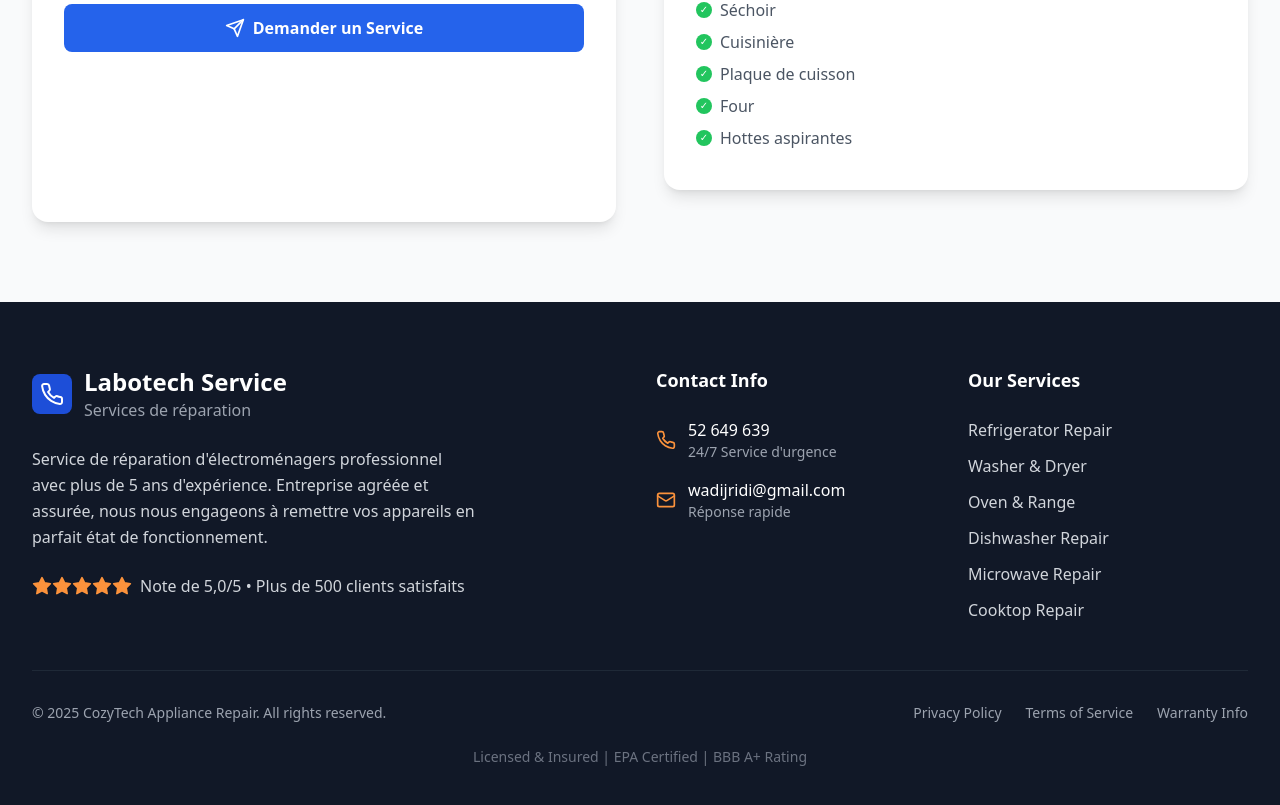
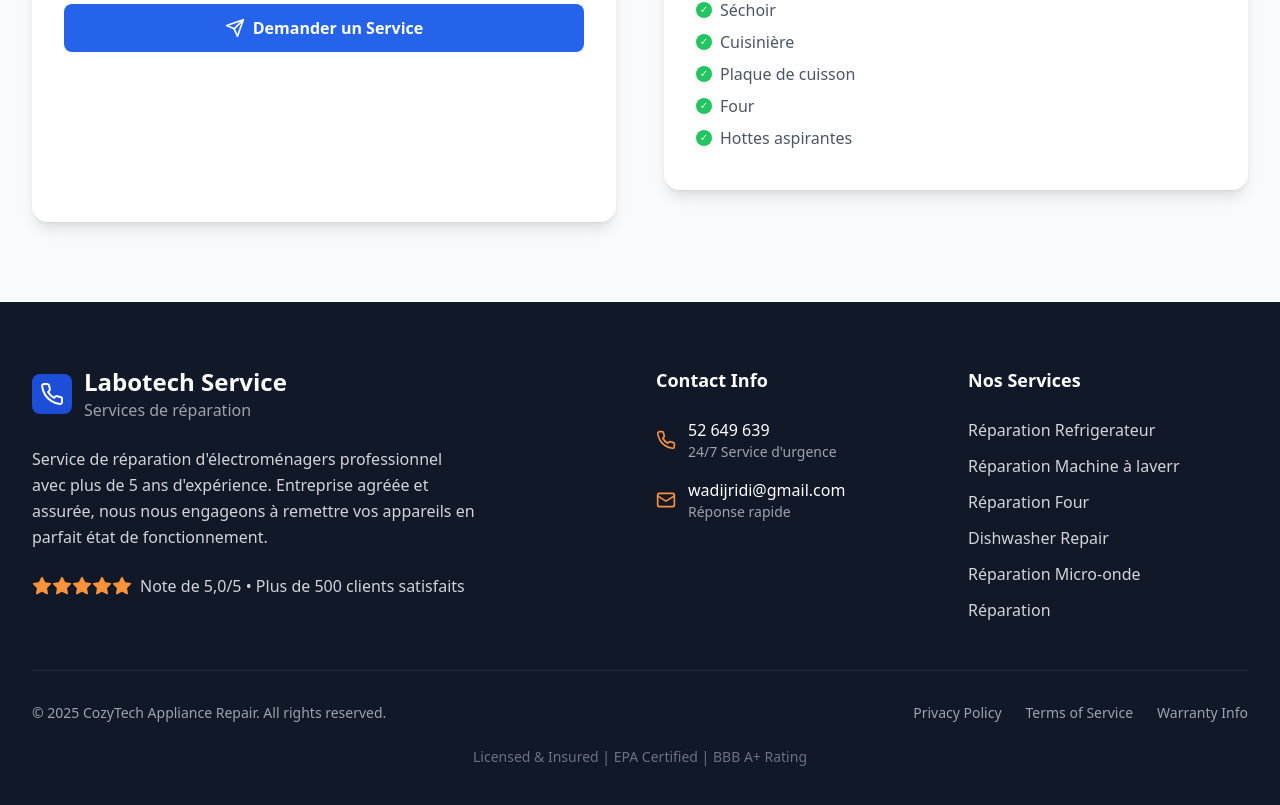
Before and after one commit to labotechservicetn-ship-it/LaboTech_Service, a React (Vite) app: page / in a window 1280 px wide. Shown: the part 5676-6481 px from the top of the page. Built offline with nearby package versions, Linux system fonts and the light colour scheme.

Commit message:
Updated Footer.tsx

```diff
--- a/src/components/Footer.tsx
+++ b/src/components/Footer.tsx
@@ -68,14 +68,14 @@ Entreprise agréée et assurée, nous nous engageons à remettre vos appareils e
 
           {/* Services */}
           <div>
-            <h4 className="text-lg font-semibold mb-6">Our Services</h4>
+            <h4 className="text-lg font-semibold mb-6">Nos Services</h4>
             <ul className="space-y-3">
-              <li><a href="#services" className="text-gray-300 hover:text-orange-400 transition-colors">Refrigerator Repair</a></li>
-              <li><a href="#services" className="text-gray-300 hover:text-orange-400 transition-colors">Washer & Dryer</a></li>
-              <li><a href="#services" className="text-gray-300 hover:text-orange-400 transition-colors">Oven & Range</a></li>
+              <li><a href="#services" className="text-gray-300 hover:text-orange-400 transition-colors">Réparation Refrigerateur</a></li>
+              <li><a href="#services" className="text-gray-300 hover:text-orange-400 transition-colors">Réparation Machine à laverr</a></li>
+              <li><a href="#services" className="text-gray-300 hover:text-orange-400 transition-colors">Réparation Four</a></li>
               <li><a href="#services" className="text-gray-300 hover:text-orange-400 transition-colors">Dishwasher Repair</a></li>
-              <li><a href="#services" className="text-gray-300 hover:text-orange-400 transition-colors">Microwave Repair</a></li>
-              <li><a href="#services" className="text-gray-300 hover:text-orange-400 transition-colors">Cooktop Repair</a></li>
+              <li><a href="#services" className="text-gray-300 hover:text-orange-400 transition-colors">Réparation Micro-onde</a></li>
+              <li><a href="#services" className="text-gray-300 hover:text-orange-400 transition-colors">Réparation </a></li>
             </ul>
           </div>
         </div>
```
